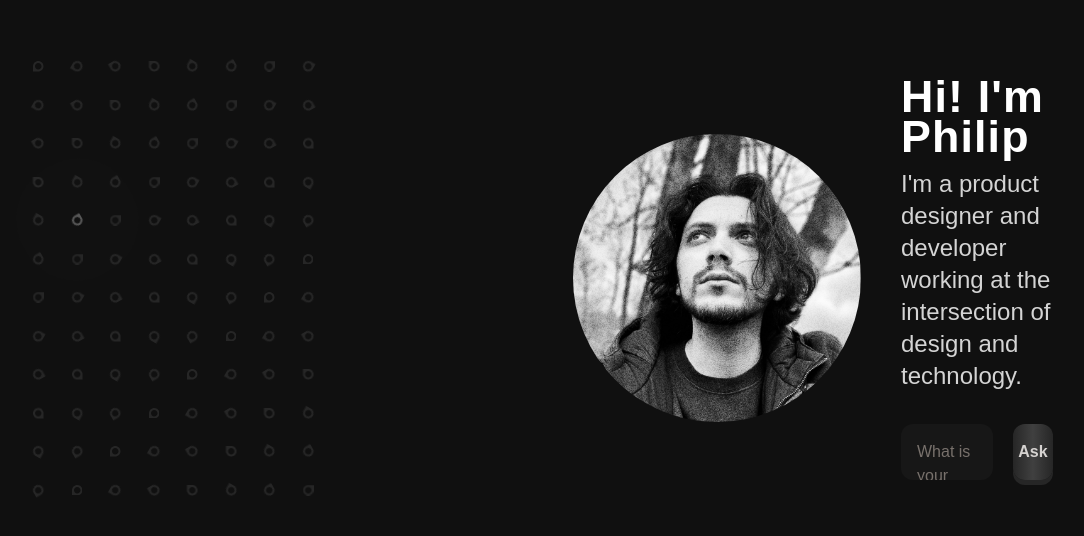
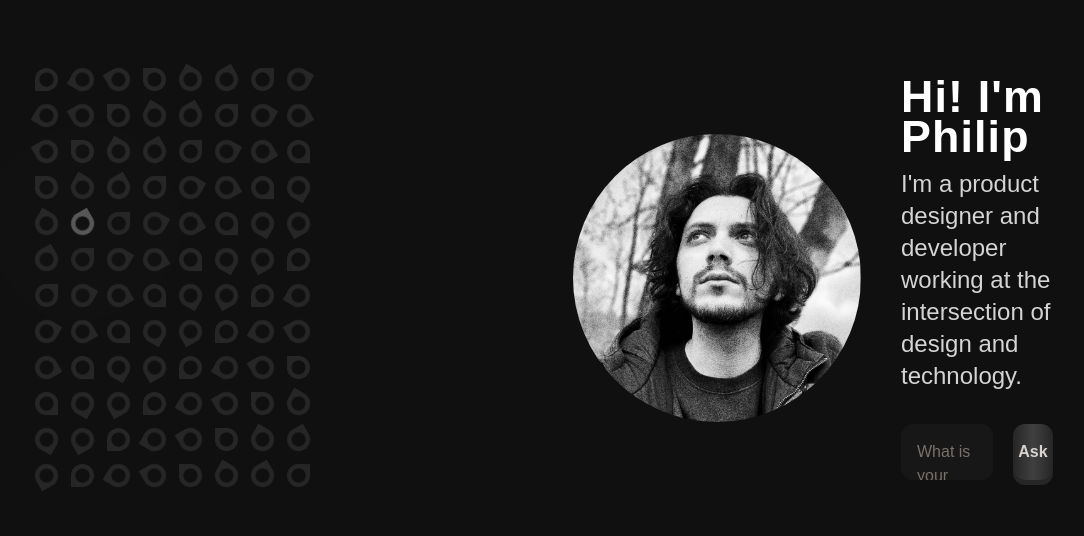
Before and after one commit to philipmuller/portfolio, a Next.js app: page / in a window 1280 px wide. Shown: the part 122-658 px from the top of the page, without its empty margins (83-1167 px from the left). Built offline with nearby package versions, Linux system fonts and the light colour scheme; a web font is replaced by a local one.

Commit message:
Add click on skill to ask about it

```diff
--- a/app/components/cover.tsx
+++ b/app/components/cover.tsx
@@ -11,6 +11,10 @@ export default function Cover() {
   const [messages, setMessages] = useState<Message[]>([]);
   const [threadID, setThreadID] = useState<string | undefined>(undefined);
   const [hoveringSkill, setHoveringSkill] = useState<string | undefined>(undefined);
+
+  function handleSkillClick(skill: string) {
+    handleChatSend({ from: "user", content: `Tell me more about your skills in ${skill}` });
+  }
 
   function handleChatSend(message: Message) {
     setLoading(true);
@@ -49,7 +53,7 @@ export default function Cover() {
     <section
       className={`relative flex h-[100svh] w-full snap-mandatory snap-center snap-always flex-col items-center justify-start overflow-hidden lg:col-span-2 lg:flex-row xl:col-span-3 2xl:col-span-4`}
     >
-      <PixelDisplay loading={loading} hoveringSkill={hoveringSkill} setHoveringSkill={setHoveringSkill}/>
+      <PixelDisplay loading={loading} hoveringSkill={hoveringSkill} setHoveringSkill={setHoveringSkill} skillClicked={handleSkillClick}/>
 
       <div className="flex h-full w-full basis-3/5 flex-col justify-center py-20 px-36">
         <Chat messages={messages} onSubmit={handleChatSend} loading={loading} placeholderText={hoveringSkill != undefined ? `Tell me more about your skills in ${hoveringSkill}` : undefined}/>
--- a/app/components/pixelDisplay.tsx
+++ b/app/components/pixelDisplay.tsx
@@ -7,11 +7,13 @@ export default function PixelDisplay({
   loading,
   hoveringSkill,
   setHoveringSkill,
+  skillClicked,
   params,
 }: {
   loading?: boolean;
   hoveringSkill: string | undefined;
   setHoveringSkill: (skill: string | undefined) => void;
+  skillClicked: (skill: string) => void;
   params?: {
     fillSequence?: string[];
     glowOpacitySequence?: number[];
@@ -253,7 +255,7 @@ export default function PixelDisplay({
     <div className="basis-2/5 p-28">
       <motion.div
         ref={scope}
-        className="grid grid-cols-8 gap-5 fill-neutral-800"
+        className="grid grid-cols-8 fill-neutral-800"
         onHoverEnd={() => {
           console.log("Display Hover Ended");
           setPrevHoveringAreas([]);
@@ -296,9 +298,10 @@ export default function PixelDisplay({
                 setHoveringSkill(undefined);
                 console.log("Stopped hovering");
               }}
+              onClick={() => skillClicked(pixel.name)}
               whileHover={loading ? "" : "hover"}
               key={index}
-              className={`relative h-full w-full p-1`}
+              className={`relative h-full w-full p-[18%]`}
             >
               <MotionLogo
                 custom={5}
```
